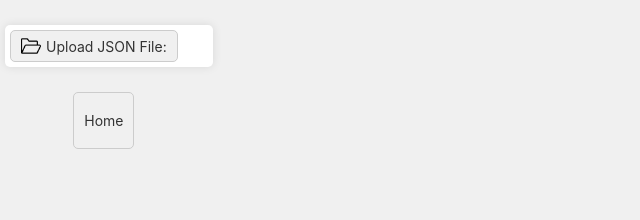
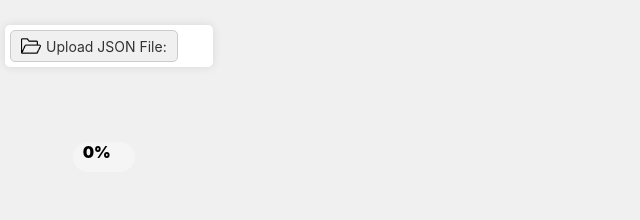
Before and after one commit to philip-hub/CNV-web-app-mock-up, a Next.js app: page /single in a window 1280 px wide. Shown: the top 220 px of the page, without its empty margins (0-640 px from the left). Built offline with nearby package versions, Linux system fonts and the light colour scheme.

Commit message:
added the percentages

```diff
--- a/src/pages/single.js
+++ b/src/pages/single.js
@@ -2,8 +2,11 @@ import Head from 'next/head';
 import dynamic from 'next/dynamic';
 import styles from '../styles/Home.module.css';
 import React, { useState, useEffect } from 'react';
+import Progressbar from "../components/progress_bar";
 
 let loadMessage =""
+
+let progress =0;
 
 const Plot = dynamic(() => import('react-plotly.js'), { ssr: false });
 
@@ -90,6 +93,8 @@ export default function Home() {
 
         console.log('X3Mapping:', X3Mapping);
         console.log('Y3Mapping:', Y3Mapping);
+
+
 
         if (!plotData1 || !plotData2 || !plotData3 || !plotData4 || !plotData5) {
             console.error('Invalid data structure from API');
@@ -195,6 +200,7 @@ export default function Home() {
         };
 
         const createCoverageLines = (mValues, startMMapping, endMMapping) => {
+            progress = 30;
             const lines = [];
             console.log('createCoverageLines called');
 
@@ -241,7 +247,7 @@ export default function Home() {
 
 
         const createVafLines = (aiValues, startMMapping, endMMapping) => {
-
+            progress = 50;
             const lines = [];
             console.log('createVafLines called');
 
@@ -589,7 +595,7 @@ export default function Home() {
 
 
         const boxPlotSize = screenWidth * 0.275;
-
+        progress = 70;
         //plot 3 cn vs ai
         const scatterPlot3 = {
             x: coloredPlotData3.map(d => ((2*d.x)/mavg)),
@@ -642,7 +648,7 @@ export default function Home() {
             shapes: functionLines,  // Add the generated lines to the layout
             annotations: functionAnnotations
         };
-
+        progress = 60;
         // plot 4 vaf cdf
         const scatterPlot4 = {
             x: coloredPlotData4.map(d => d.x),
@@ -690,7 +696,7 @@ export default function Home() {
                 color: 'lightgray'
             }
         };
-
+        progress = 70;
         //plot 5 coverage cdf
         const scatterPlot5 = {
             x: coloredPlotData5.map(d => d.x),
@@ -743,7 +749,7 @@ export default function Home() {
         setPlotData4({ scatterPlot: scatterPlot4, layout: layout4 });
         setPlotData5({ scatterPlot: scatterPlot5, layout: layout5 });
         setPlotCombined({scatterPlot: plot_1_2_data, layout: layout_combined});
-
+        progress = 100;
     };
 
 
@@ -1025,6 +1031,8 @@ export default function Home() {
 
         </div>
 
+
+
                 {plotData1 && plotData2 && plotData3 && plotData4 && plotData5 && (
                     <div style={{ display: 'flex', flexDirection: 'column', alignItems: 'center', gap: '5px' }}>
                         <div style={{ display: 'flex', flexDirection: 'column', gap: '0px', alignItems: 'center' }}>
@@ -1076,6 +1084,13 @@ export default function Home() {
                     </div>
                 )}
               <br />
+
+              <Progressbar
+                bgcolor="lightcyan"
+                progress={progress}
+                height={30}
+            />
+
             <label className={styles.toggleButton}>
       <p><a href='/'>Home</a></p>
       </ label>
@@ -1090,18 +1105,26 @@ export default function Home() {
 
 }
 
+
+
 const DynamicPlot = ({ scatterPlot, layout, onClick }) => {
     const [Plot, setPlot] = useState(null);
 
     React.useEffect(() => {
+
         import('react-plotly.js').then((Plotly) => {
             setPlot(() => Plotly.default);
         });
     }, []);
+
 
     if (!Plot) return null;
 
     return (
         <Plot data={[scatterPlot]} layout={layout} config={{ responsive: true }} onClick={onClick} />
     );
+
+
+
+
 };
```
